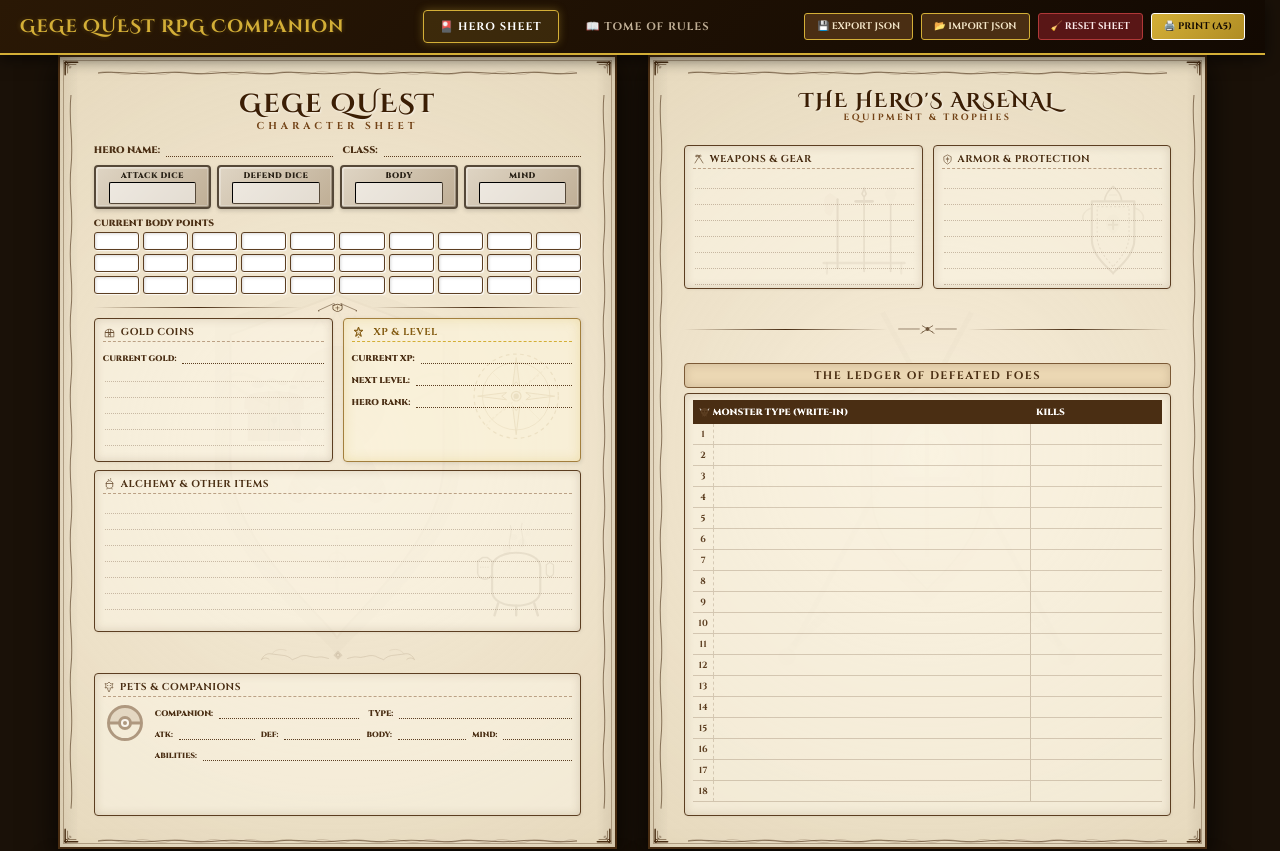
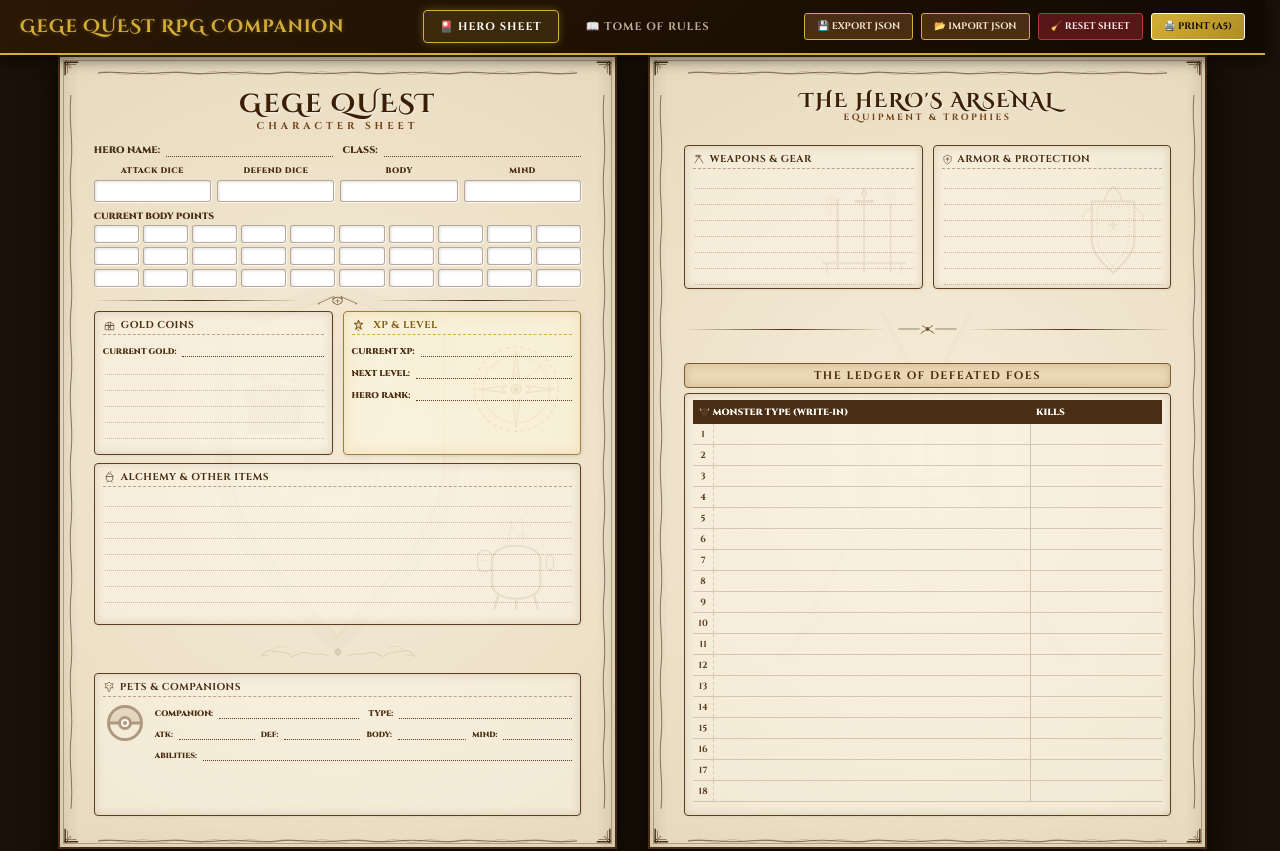
Before and after one commit to ihorvasyliev-gh/gege-quest-companion, a React (Vite) app in the folder companion-app/: page / in a window 1280 px wide. Shown: the top 851 px of the page. Built offline with nearby package versions, Linux system fonts and the light colour scheme.

Commit message:
style: remove outer border of stone blocks and soften health cell borders

```diff
--- a/companion-app/src/index.css
+++ b/companion-app/src/index.css
@@ -551,43 +551,33 @@ h1.main-title {
     z-index: 2;
 }
 .stone-block {
-    background: linear-gradient(135deg, #dfd5c4, #bfae95);
-    border: 2px solid #554838;
-    border-radius: 4px;
-    box-shadow:
-        inset 1px 1px 1px rgba(255,255,255,0.4),
-        inset -1px -1px 1px rgba(0,0,0,0.2),
-        0 2px 4px rgba(0,0,0,0.15);
     text-align: center;
-    padding: 3px 2px;
     position: relative;
 }
 .stone-block::before {
-    content: '';
-    position: absolute;
-    top: 1px; left: 1px; right: 1px; bottom: 1px;
-    border: 1px solid rgba(255, 255, 255, 0.25);
-    pointer-events: none;
+    content: none;
 }
 .stone-title {
     font-family: 'Cinzel', serif;
     font-size: 8px;
     font-weight: 900;
-    color: #2b2318;
+    color: #4a2e13;
     text-transform: uppercase;
     letter-spacing: 0.5px;
-    margin-bottom: 1px;
+    margin-bottom: 4px;
 }
 .stone-value-box {
-    background-color: rgba(255, 255, 255, 0.55);
-    border: 1px inset #554838;
-    border-radius: 2px;
-    width: 80%;
+    background: #ffffff;
+    border: 1px solid rgba(92, 62, 33, 0.45);
+    border-radius: 3px;
+    box-shadow: inset 1px 1px 3px rgba(0,0,0,0.12), 1px 1px 1px rgba(255,255,255,0.8);
+    width: 100%;
     height: 22px;
     margin: 0 auto;
     display: flex;
     align-items: center;
     justify-content: center;
+    transition: all 0.2s;
 }
 .stone-value-box input {
     width: 100%;
@@ -599,9 +589,11 @@ h1.main-title {
     font-size: 14px;
     font-weight: bold;
     color: #110902;
+    border-radius: 3px;
 }
 .stone-value-box input:focus {
     outline: none;
+    background: #fdf6e2;
 }
 
 /* --- Body Points Tracker --- */
@@ -628,10 +620,10 @@ h1.main-title {
 .health-cell {
     width: 100%;
     height: 18px;
-    border: 1.5px solid #5c3e21;
+    border: 1px solid rgba(92, 62, 33, 0.45);
     background: #ffffff;
     border-radius: 3px;
-    box-shadow: inset 1px 1px 3px rgba(0,0,0,0.15), 1px 1px 1px rgba(255,255,255,0.8);
+    box-shadow: inset 1px 1px 3px rgba(0,0,0,0.12), 1px 1px 1px rgba(255,255,255,0.8);
     transition: all 0.2s;
     display: flex;
     align-items: center;
```
Also changed, not shown: 1 other file (tests, documents, lock files or other folders).
